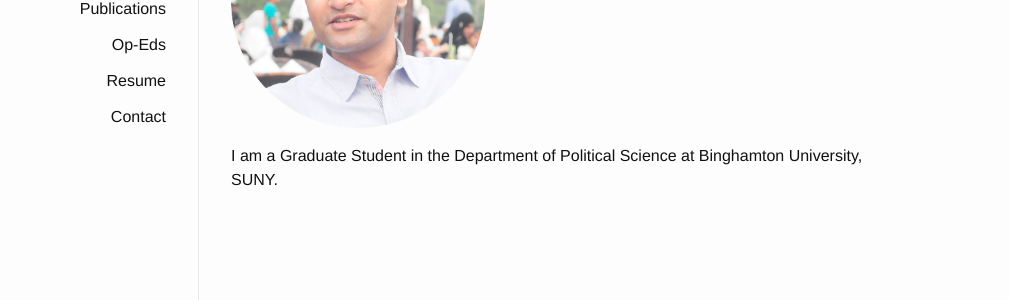
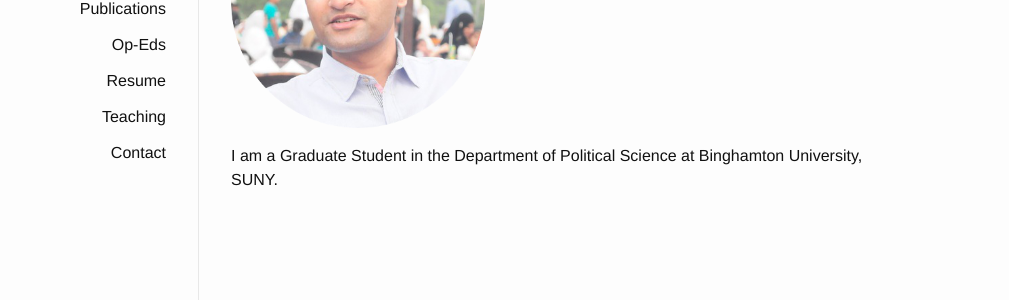
Before and after one commit to srmunir/srmunir.github.io, a Jekyll site: the page built from about.md, in a window 1280 px wide. Shown: the part 216-516 px from the top of the page, without its empty margins (191-1200 px from the left). Built offline with Jekyll 4.4.1, drawn with Linux system fonts in a browser that asks for light colours.

Commit message:
adding teaching section

```diff
--- a/_includes/header.html
+++ b/_includes/header.html
@@ -16,7 +16,9 @@
     <a class="page-link" href="{{ "/publications" | prepend: site.baseurl }}">Publications</a>
         <a class="page-link" href="{{ "/articles" | prepend: site.baseurl }}">Op-Eds</a>
     <a class="page-link" href="{{ "/resume" | prepend: site.baseurl }}">Resume</a>
-        <a class="page-link" href="{{ "/contact" | prepend: site.baseurl }}">Contact</a>
+        <a class="page-link" href="{{ "/teaching" | prepend: site.baseurl }}">Teaching</a>
+            <a class="page-link" href="{{ "/contact" | prepend: site.baseurl }}">Contact</a>
+
 
   </div>
 
```
